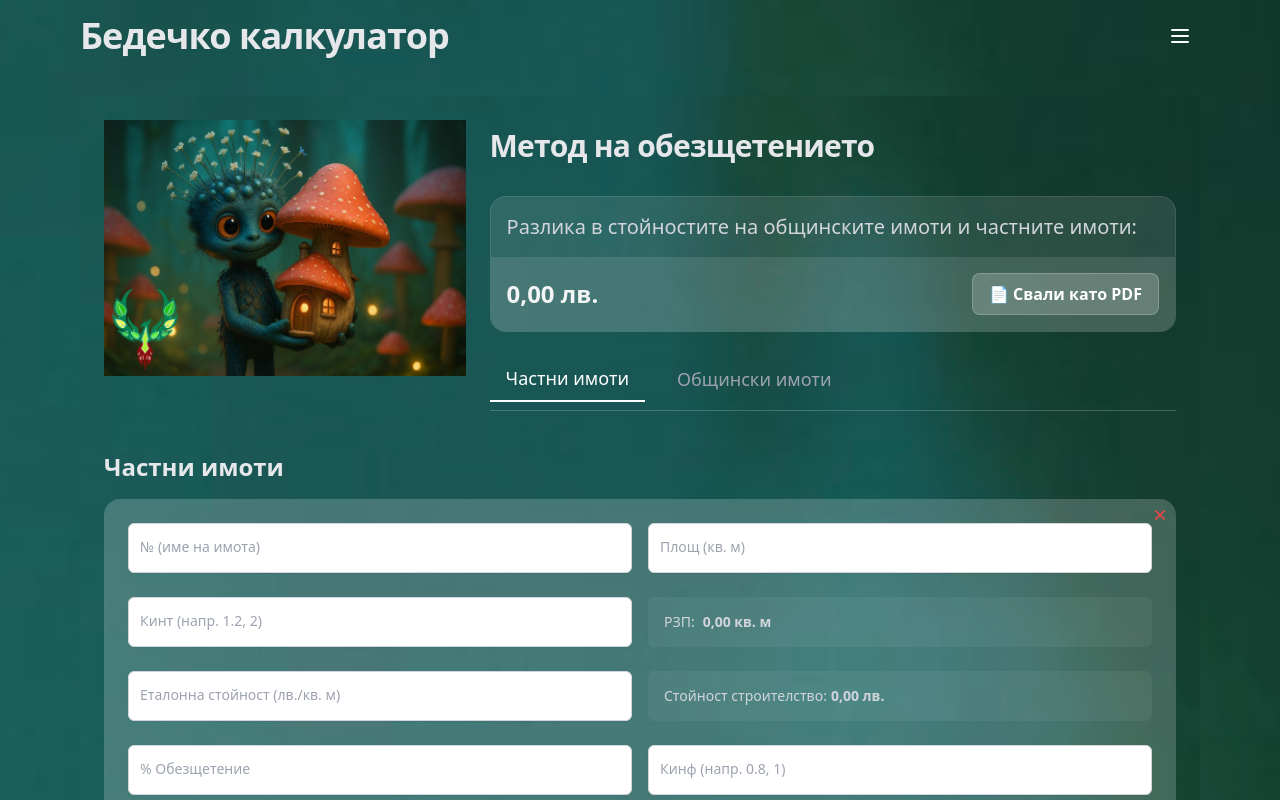
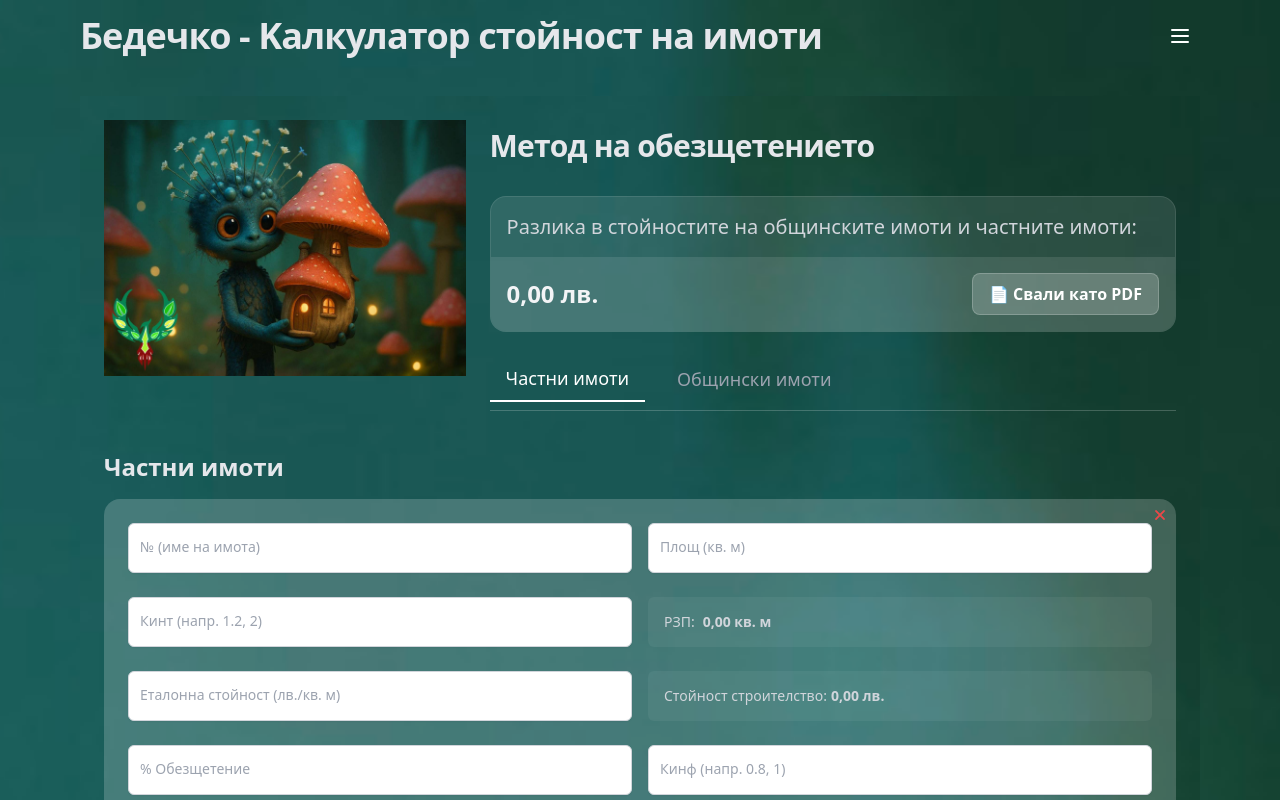
Before and after one commit to LilyanaValcheva76/property-calculator, a Next.js app: page / in a window 1280 px wide. Shown: the top 800 px of the page. Built offline with nearby package versions, Linux system fonts and the light colour scheme.

Commit message:
Update layout.tsx

```diff
--- a/src/app/layout.tsx
+++ b/src/app/layout.tsx
@@ -22,7 +22,7 @@ export default function RootLayout({
           <header className="w-full bg-transparent text-gray-100">
             <div className="max-w-6xl mx-auto px-4 py-4 flex justify-between items-center">
               <h1 className="text-4xl font-semibold tracking-tight text-gray-200">
-                Бедечко калкулатор
+                Бедечко - Kалкулатор стойност на имоти
               </h1>
               <SidebarMenu />
             </div>
```
